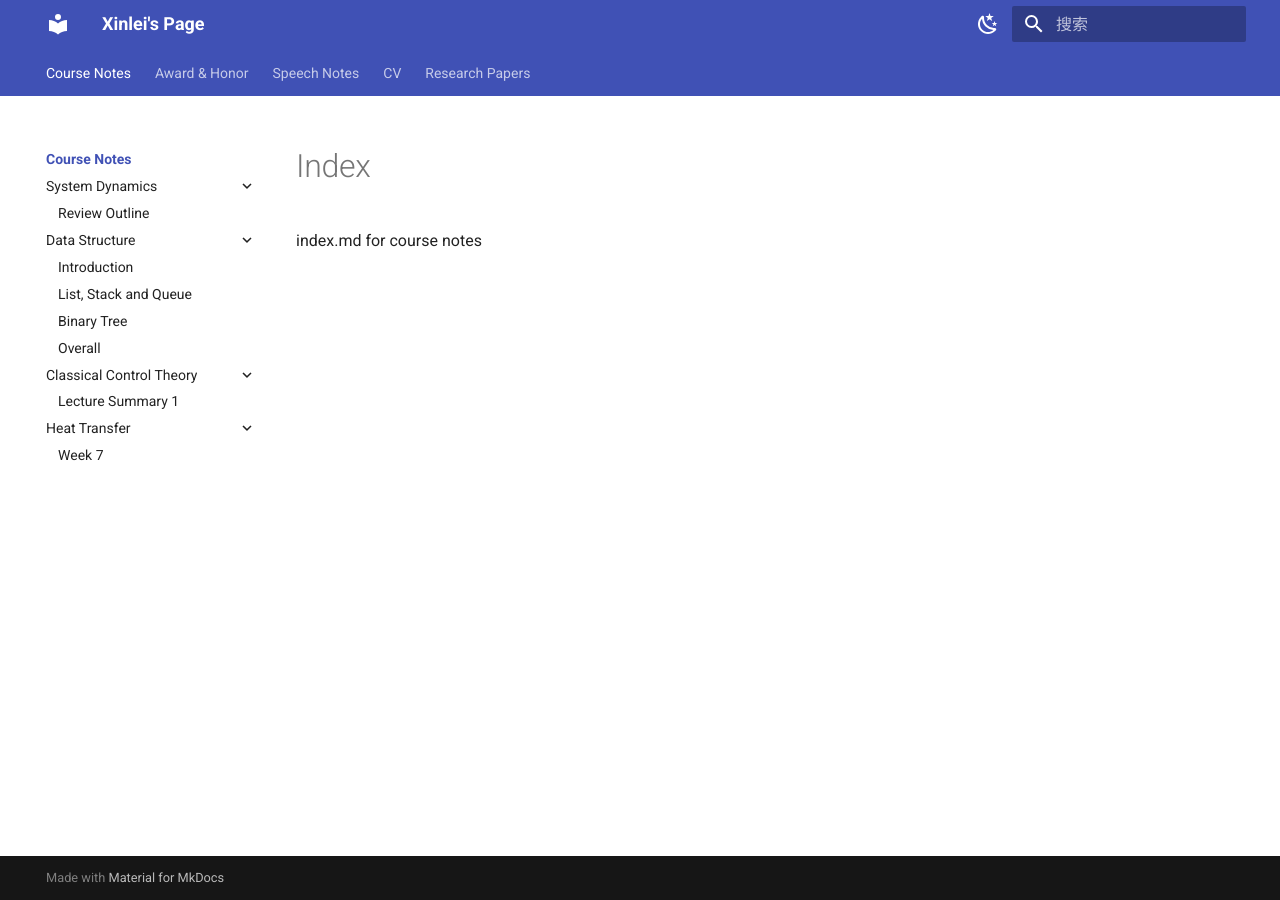
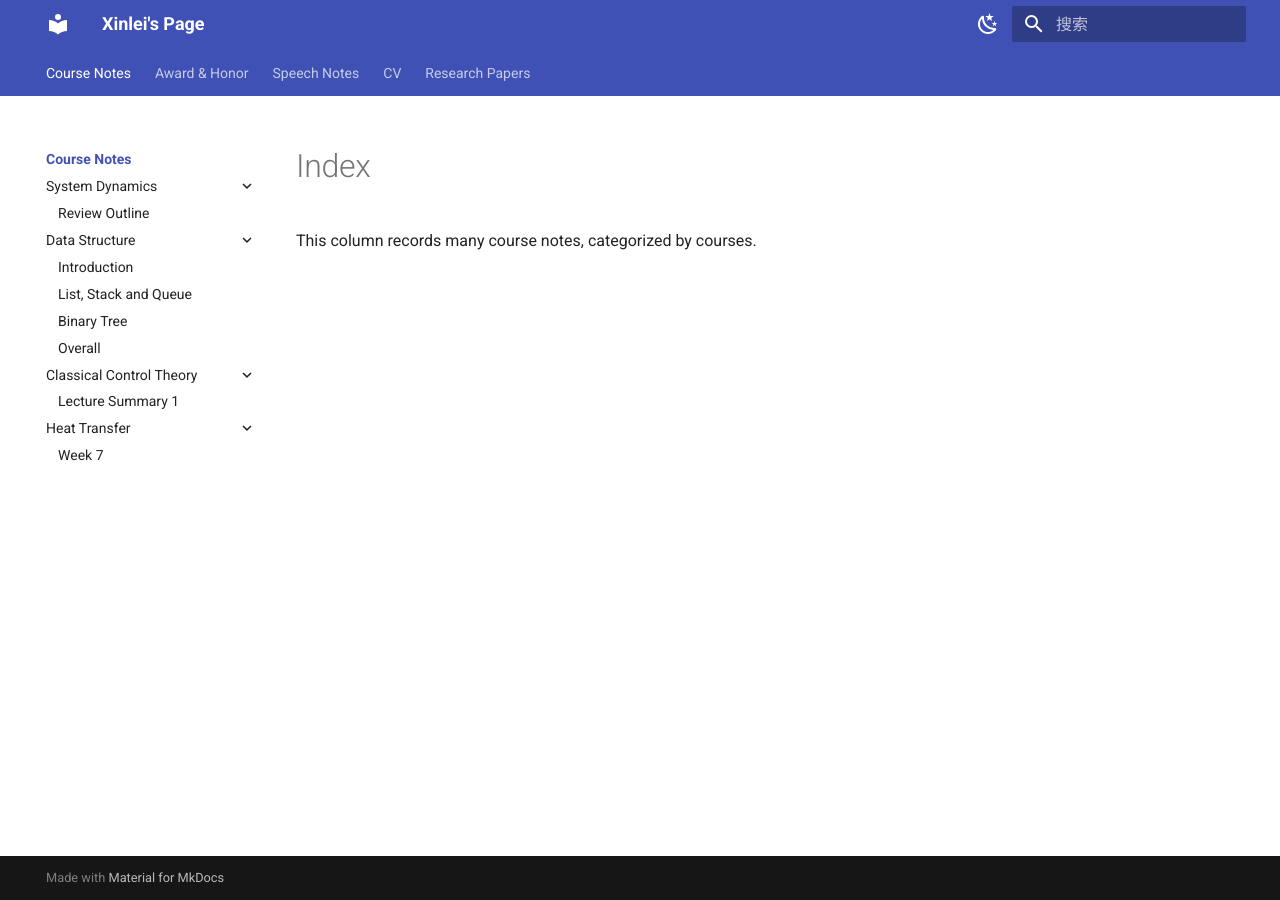
Before and after one commit to GuanQinG-GitHub/XinleiZhang_Website, an MkDocs documentation site: the page built from docs/Course_Notes/index.md, in a window 1280 px wide. Built offline with MkDocs 1.6.1 and Material for MkDocs 9.7.7, drawn with Linux system fonts in a browser that asks for light colours.

Commit message:
Update index.md

```diff
--- a/docs/Course_Notes/index.md
+++ b/docs/Course_Notes/index.md
@@ -1 +1 @@
-index.md for course notes
+This column records many course notes, categorized by courses.
```
